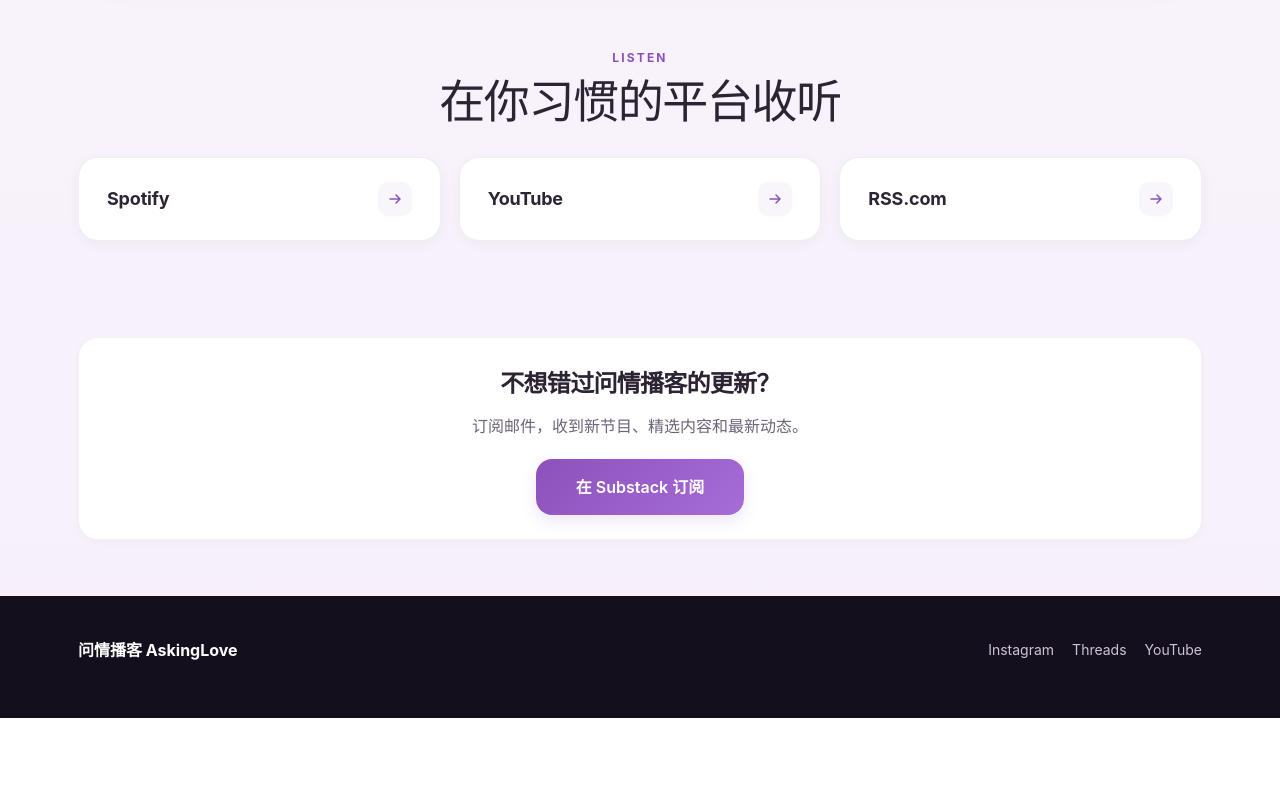
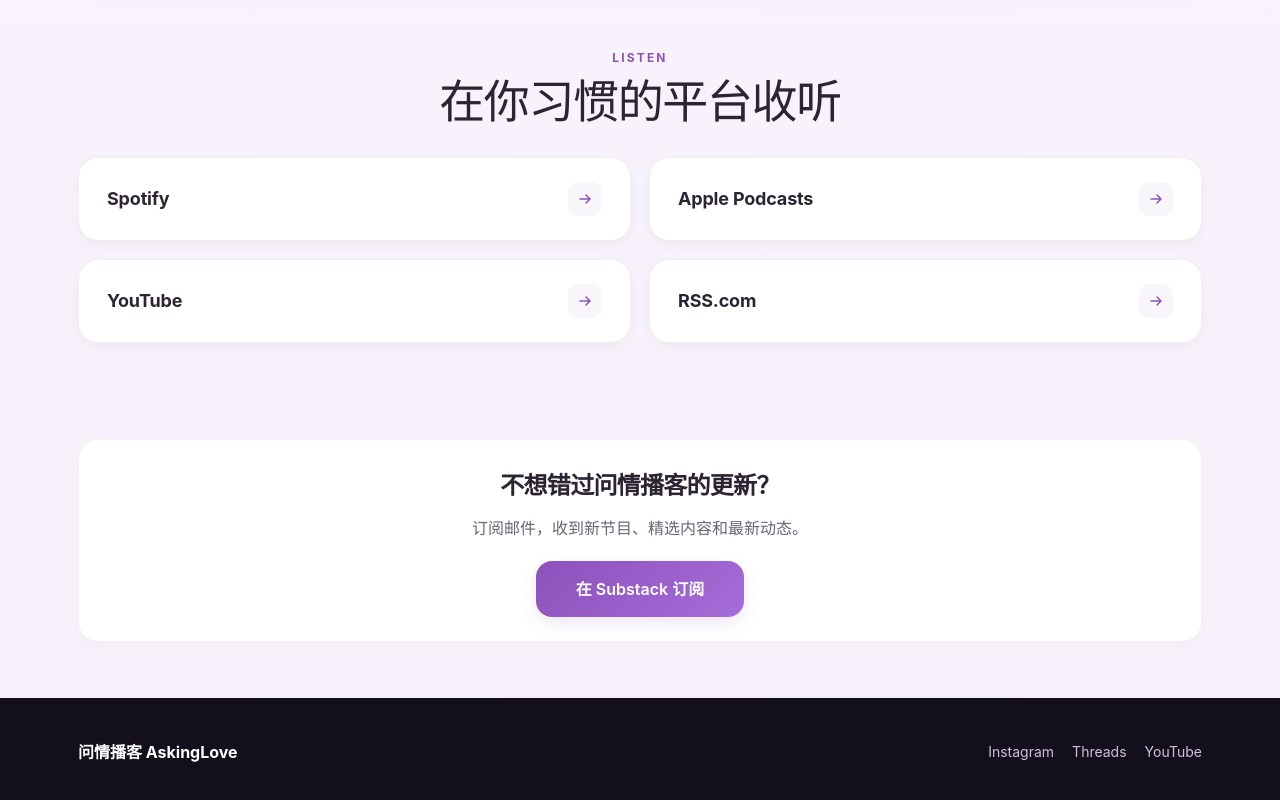
Before and after one commit to askinglove/askinglove.github.io, an Astro site: page / in a window 1280 px wide. Shown: the part 2796-3596 px from the top of the page. Before the commit the page ends 3514 px from the top, so only its background shows below. Built offline with nearby package versions, Linux system fonts and the light colour scheme; Astro itself is replaced by a stand-in of ours.

Commit message:
Add Apple Podcasts to listen platforms

```diff
--- a/src/data/platforms.ts
+++ b/src/data/platforms.ts
@@ -9,6 +9,11 @@ export const platforms: Platform[] = [
     name: 'Spotify',
     url: 'https://open.spotify.com/show/5KUQ6iyXZbZqQBLyvWHdoF',
     icon: 'spotify',
+  },
+  {
+    name: 'Apple Podcasts',
+    url: 'https://podcasts.apple.com/podcast/id1886972295',
+    icon: 'apple',
   },
   {
     name: 'YouTube',
--- a/src/pages/index.astro
+++ b/src/pages/index.astro
@@ -127,7 +127,7 @@ import { platforms, socialLinks } from '../data/platforms';
           <div class="kicker">Listen</div>
           <h2>在你习惯的平台收听</h2>
         </div>
-        <div style="display:grid; grid-template-columns:repeat(3, minmax(0,1fr)); gap:18px;" class="listen-grid">
+        <div style="display:grid; grid-template-columns:repeat(2, minmax(0,1fr)); gap:18px;" class="listen-grid">
           {platforms.map((p) => (
             <a href={p.url} target="_blank" rel="noopener noreferrer" class="platform-card">
               <strong>{p.name}</strong>
```
